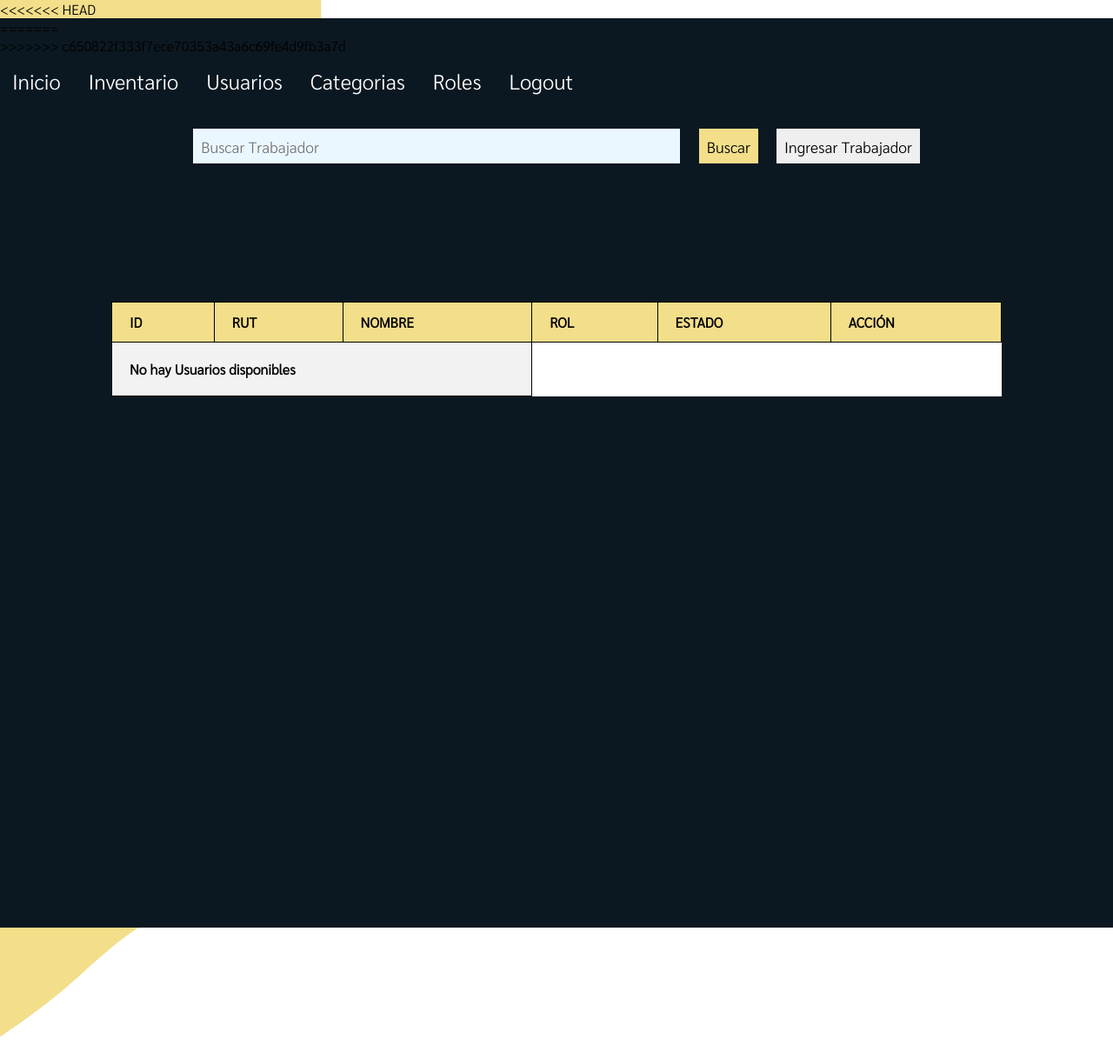
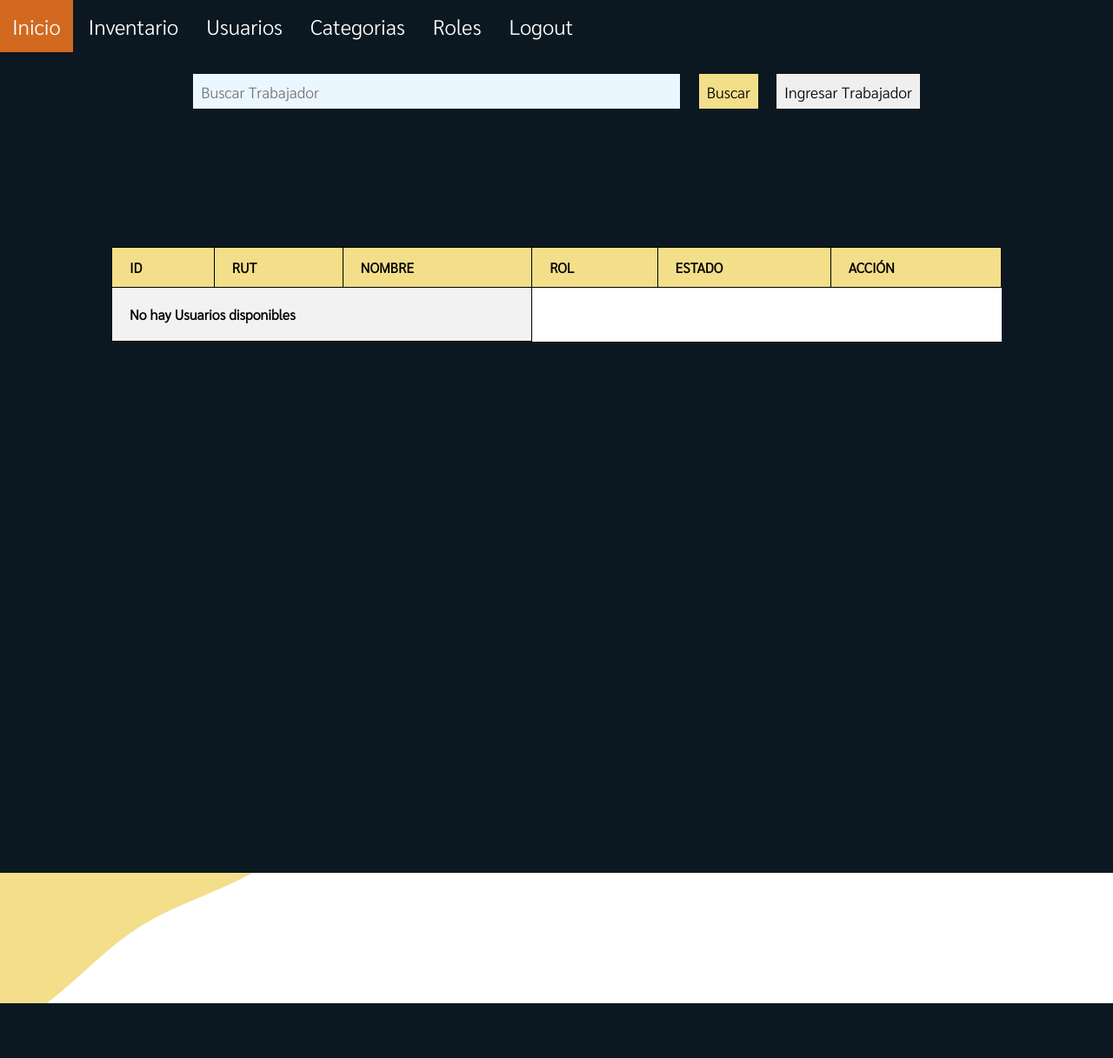
Before and after one commit to ElWazy/pasys-api, a PHP site: page /app/views/user/index.php in a window 1280 px wide. Shown: the whole page at 87% size. After the commit the page ends 1154 px from the top, so only its background shows below. Run offline with PHP 8.4, Linux system fonts and the light colour scheme; the template is opened without the code that fills it, so the values that code supplies are empty.

Commit message:
Update index.php

```diff
--- a/app/views/user/index.php
+++ b/app/views/user/index.php
@@ -11,15 +11,9 @@
     <title>Empleados</title>
 </head>
 <body>
-<<<<<<< HEAD
 <nav>
-=======
 
-    <?php
-    $errors = "";
-    ?>
     <nav>
->>>>>>> c650822f333f7ece70353a43a6c69fe4d9fb3a7d
         <ul class="menu_nav">
             <li><a href="/order_record">Inicio</a></li>
             <li><a href="/">Inventario</a></li>
```
